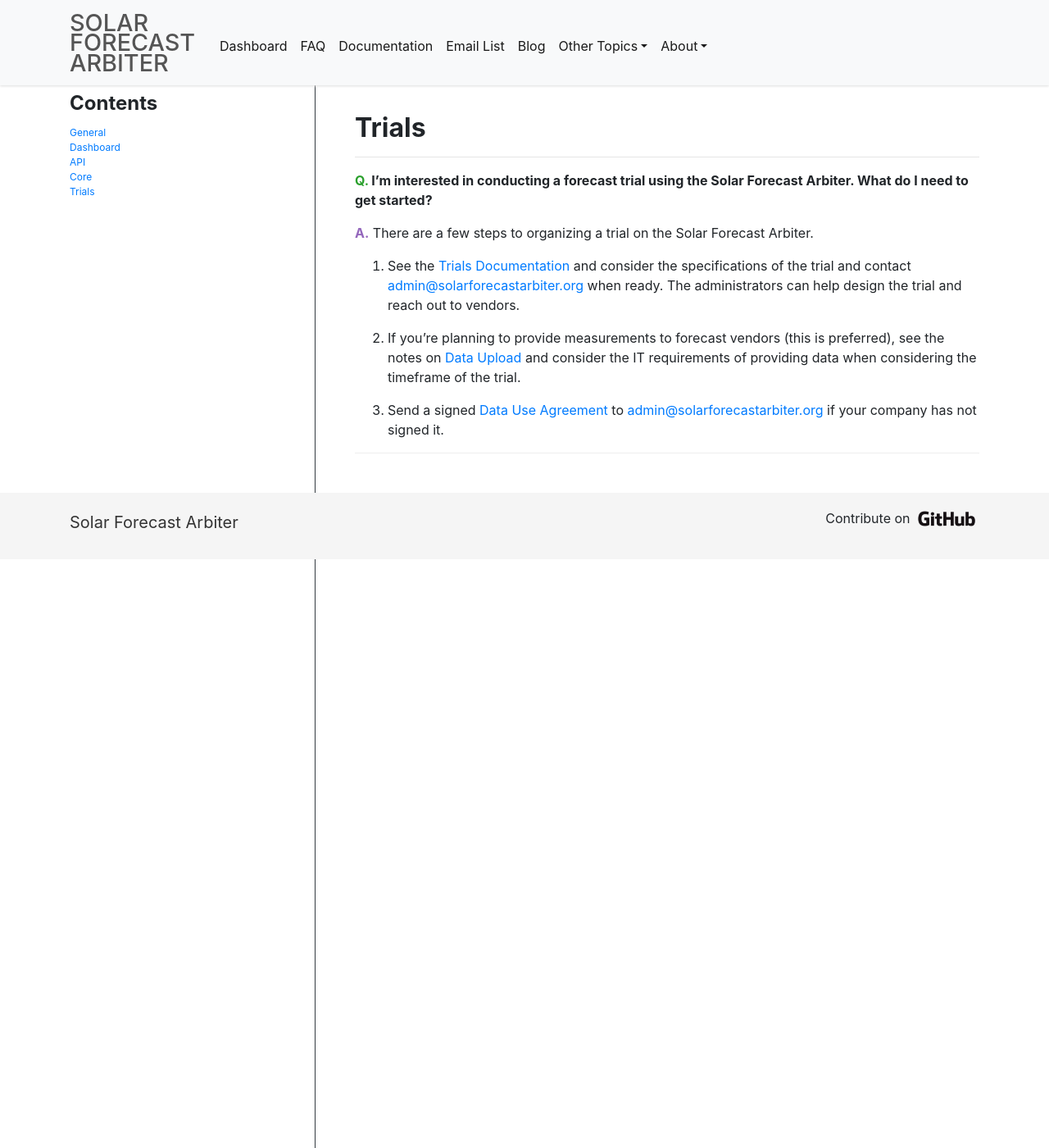
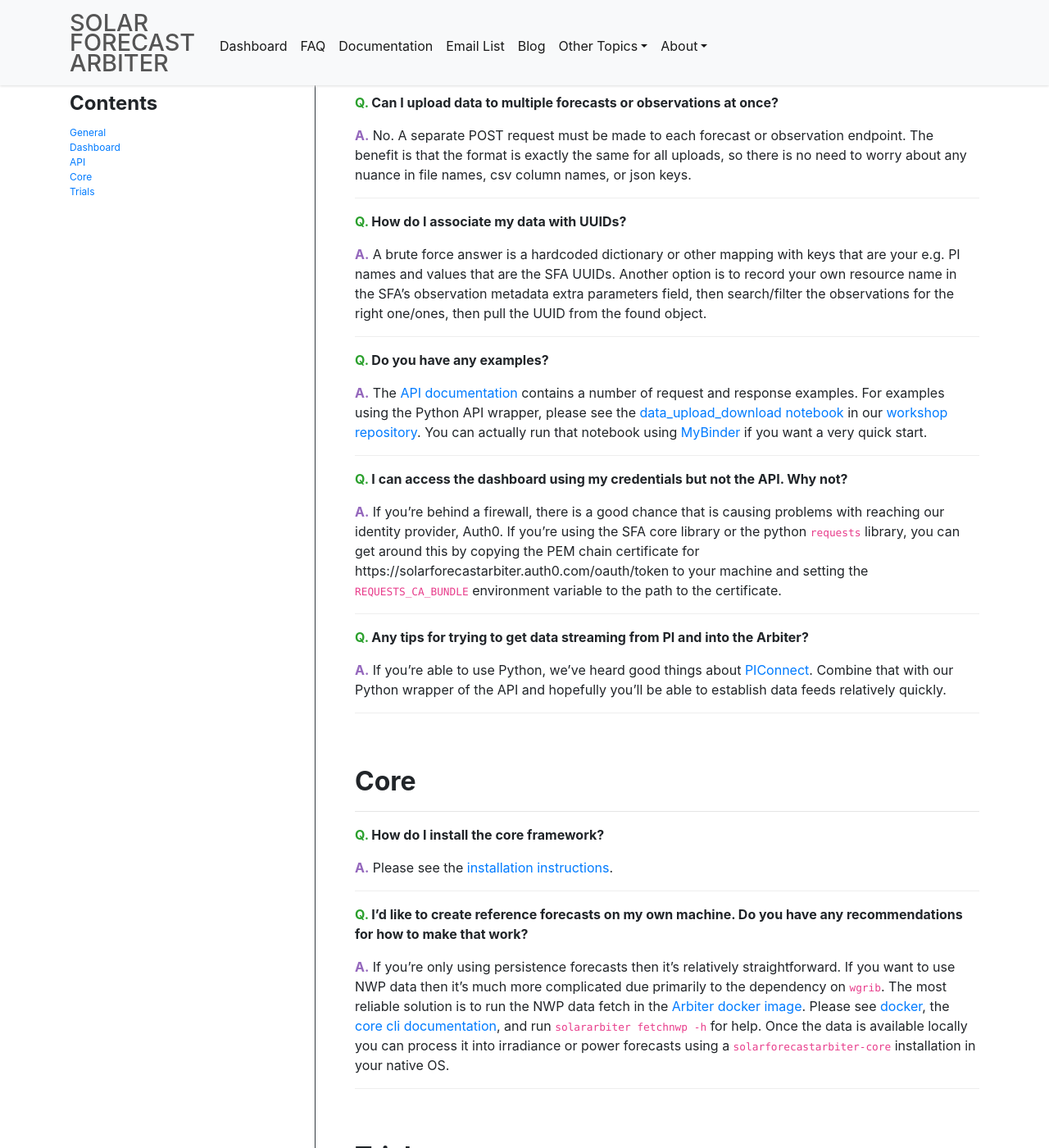
Before and after one commit to SolarArbiter/SolarArbiter.github.io, a Jekyll site: the page built from faq.md, in a window 1280 px wide and 1400 px high, scrolled down 1701 px. Shown: the whole window at 82% size. Built offline with Jekyll 4.4.1, drawn with Linux system fonts in a browser that asks for light colours; before the commit the page ends 2383 px from its top, so only the background shows below that; some of the changed text lies outside the part shown.

Commit message:
more questions, formatting

```diff
--- a/faq.md
+++ b/faq.md
@@ -15,26 +15,44 @@
 
 - Q. Can I use the Solar Forecast Arbiter to analyze wind power forecasts?
 
-  A. Yes! When creating a new Site, select Power Power and simply ignore
-the solar-specific information such as surface tilt. Then proceed to use
-the Arbiter as normal. We are exploring what would need to be done to
-better support wind forecasts in [this
-issue](https://github.com/SolarArbiter/solarforecastarbiter-core/issues/491).
+  A. Yes! When creating a new Site, select Power Power and simply ignore the
+  solar-specific information such as surface tilt. Then proceed to use the
+  Arbiter as normal. We are exploring what would need to be done to better
+  support wind forecasts in [this
+  issue](https://github.com/SolarArbiter/solarforecastarbiter-core/issues/491).
 
 - Q. Can I hide the identity of a power plant?
 
   A. Sort of. See our [Anonymous Data blog
-post](https://solarforecastarbiter.org/2019/09/30/Anonymous-Data.html)
-for a full explanation.
+  post](https://solarforecastarbiter.org/2019/09/30/Anonymous-Data.html) for a
+  full explanation.
 
 - Q. Who do I contact if I have a suggestion or I found a bug?
 
-  A. We encourage you to create an issue on our GitHub repositories. We
-manage a few repositories but the [`solarforecastarbiter-core` issue
-tracker](https://github.com/SolarArbiter/solarforecastarbiter-core/issues)
-is likely where you want to report. If don't want to report the issue on
-GitHub then please email us at
-[admin@solarforecastarbiter.org](mailto:admin@solarforecastarbiter.org).
+  A. We encourage you to create an issue on our GitHub repositories. We manage a
+  few repositories but the [`solarforecastarbiter-core` issue
+  tracker](https://github.com/SolarArbiter/solarforecastarbiter-core/issues) is
+  likely where you want to report. If don't want to report the issue on GitHub
+  then please email us at
+  [admin@solarforecastarbiter.org](mailto:admin@solarforecastarbiter.org).
+
+- Q. I'm having trouble accessing `solarforecastarbiter.org` or
+  `dashboard.solarforecastarbiter.org`. Any ideas?
+
+  A. Some users at utilities have reported similar problems. The best course of
+  action is to ask your IT department as there is not a single solution that we
+  are aware of.
+
+- Q. What's the meaning of the parameter *issue time of day* for a forecast that
+  is issued multiple times per day?
+
+  A. *Issue time of day* is defined only once even for forecasts that are issued
+  multiple times per day. That situation, it defines a single issue time of day,
+  then the ``run length`` defines all subsequent issue times. So it doesn’t
+  really matter if you specify, say, 1 or 2 or 11 am for a forecast that is
+  issued on the hour. But you could also do things like issue time of day =
+  0045, lead time to start = 75 minutes to represent the start of the CAISO real
+  time market window. The flexibility is powerful but a bit confusing.
 
 ## Dashboard
 {: .anchor }
@@ -57,17 +75,17 @@
 
 - Q. Is there a limit to the number of requests per hour that I can make?
 
-  A. The Arbiter API does not currently impose a limit. For requests of reasonable
-size (i.e. response time is much less than request frequency) you can hit the
-server as often as you want. However, the Auth0 API does impose a limit, so if
-you are obtaining a new token with every request then you may be limited by
-Auth0.
+  A. The Arbiter API does not currently impose a limit. For requests of
+  reasonable size (i.e. response time is much less than request frequency) you
+  can hit the server as often as you want. However, the Auth0 API does impose a
+  limit, so if you are obtaining a new token with every request then you may be
+  limited by Auth0.
 
 - Q. Should I obtain a new token with every request?
 
   A. Generally you should only obtain a new token when your current token is
-nearing or past its expiration. Obtaining a token more frequently than is
-necessary runs the risk of hitting Auth0's rate limit.
+  nearing or past its expiration. Obtaining a token more frequently than is
+  necessary runs the risk of hitting Auth0's rate limit.
 
 - Q. Can I upload data to multiple forecasts or observations at once?
 
@@ -76,6 +94,42 @@
   so there is no need to worry about any nuance in file names, csv column names,
   or json keys.
 
+- Q. How do I associate my data with UUIDs?
+
+  A. A brute force answer is a hardcoded dictionary or other mapping with keys
+  that are your e.g. PI names and values that are the SFA UUIDs. Another option
+  is to record your own resource name in the SFA’s observation metadata extra
+  parameters field, then search/filter the observations for the right one/ones,
+  then pull the UUID from the found object.
+
+- Q. Do you have any examples?
+
+  A. The [API documentation](https://api.solarforecastarbiter.org/) contains a
+  number of request and response examples. For examples using the Python API
+  wrapper, please see the [data_upload_download
+  notebook](https://github.com/SolarArbiter/workshop/blob/master/data_upload_download.ipynb)
+  in our [workshop repository](https://github.com/SolarArbiter/workshop). You
+  can actually run that notebook using
+  [MyBinder](https://mybinder.org/v2/gh/SolarArbiter/workshop/master) if you
+  want a very quick start.
+
+- Q. I can access the dashboard using my credentials but not the API. Why not?
+
+  A. If you're behind a firewall, there is a good chance that is causing
+  problems with reaching our identity provider, Auth0. If you're using the SFA
+  core library or the python ``requests`` library, you can get around this by
+  copying the PEM chain certificate for
+  https://solarforecastarbiter.auth0.com/oauth/token to your machine and setting
+  the ``REQUESTS_CA_BUNDLE`` environment variable to the path to the
+  certificate.
+
+- Q. Any tips for trying to get data streaming from PI and into the Arbiter?
+
+  A. If you're able to use Python, we've heard good things about
+  [PIConnect](https://pypi.org/project/PIconnect/). Combine that with our Python
+  wrapper of the API and hopefully you'll be able to establish data feeds
+  relatively quickly.
+
 ## Core
 {: .anchor }
 ---
@@ -83,6 +137,20 @@
 - Q. How do I install the core framework?
 
   A. Please see the [installation instructions](https://solarforecastarbiter-core.readthedocs.io/en/latest/installation.html).
+
+- Q. I'd like to create reference forecasts on my own machine. Do you have any
+  recommendations for how to make that work?
+
+  A. If you're only using persistence forecasts then it's relatively
+  straightforward. If you want to use NWP data then it's much more complicated
+  due primarily to the dependency on ``wgrib``. The most reliable solution is to
+  run the NWP data fetch in the [Arbiter docker
+  image](https://quay.io/repository/solararbiter/solarforecastarbiter-core?tab=tags).
+  Please see [docker](https://docs.docker.com/), the [core cli
+  documentation](https://solarforecastarbiter-core.readthedocs.io/en/latest/cli.html),
+  and run ``solararbiter fetchnwp -h`` for help. Once the data is available
+  locally you can process it into irradiance or power forecasts using a
+  ``solarforecastarbiter-core`` installation in your native OS.
 
 ## Trials
 {: .anchor }
```
Also changed, not shown: other parts of faq.md (+1 -1 lines).
